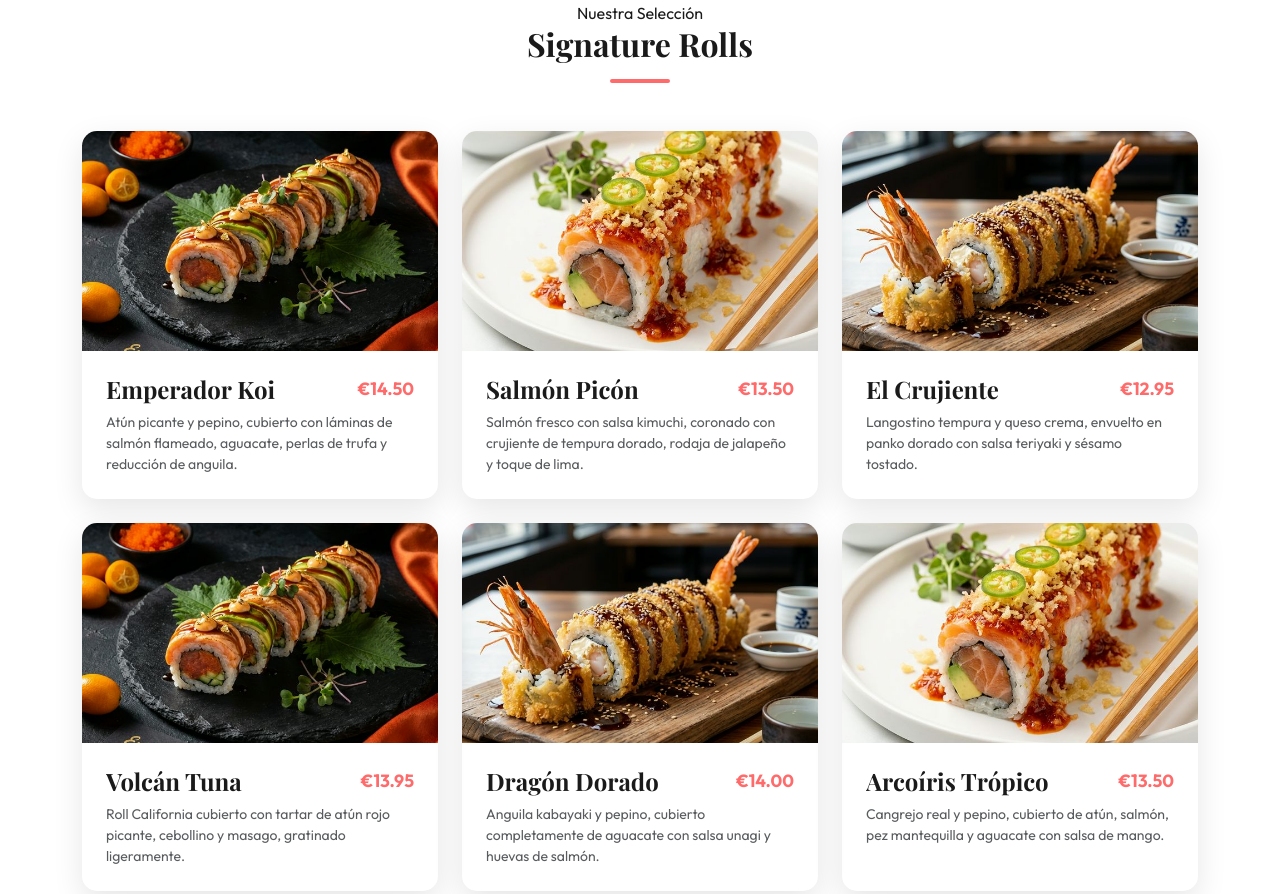
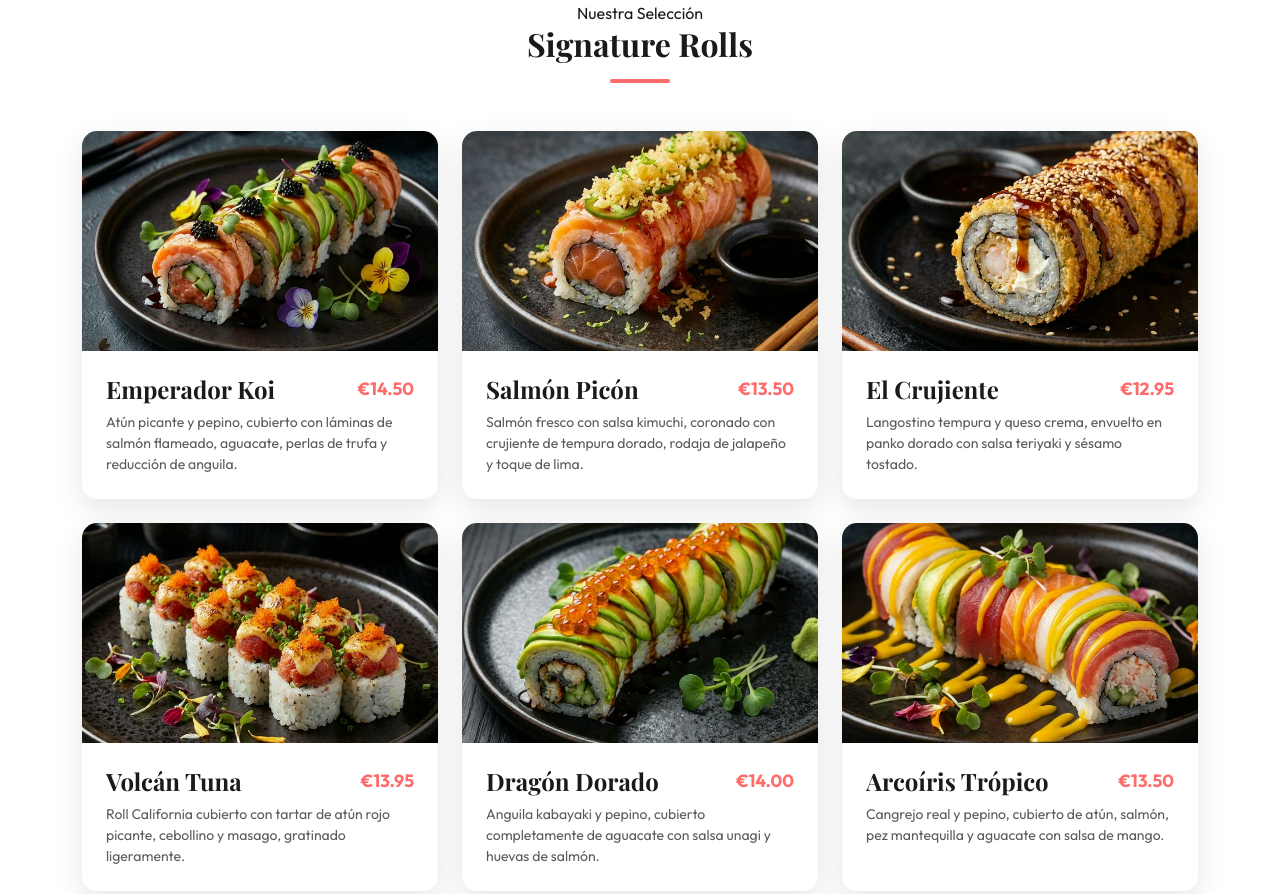
Before and after one commit to gregorylara/plantillaWeb_b5, a website: page proyectos/sushiKoi/index.html in a window 1280 px wide. Shown: the part 1634-2528 px from the top of the page. Drawn offline with nearby package versions, Linux system fonts and the light colour scheme.

Commit message:
feat: add 6 unique signature sushi roll images

```diff
--- a/proyectos/sushiKoi/data/menu.json
+++ b/proyectos/sushiKoi/data/menu.json
@@ -5,42 +5,42 @@
       "name": "Emperador Koi",
       "price": 14.50,
       "description": "Atún picante y pepino, cubierto con láminas de salmón flameado, aguacate, perlas de trufa y reducción de anguila.",
-      "image": "img/emperador_koi.png"
+      "image": "img/emperador_koi_new.png"
     },
     {
       "id": "salmon_picon",
       "name": "Salmón Picón",
       "price": 13.50,
       "description": "Salmón fresco con salsa kimuchi, coronado con crujiente de tempura dorado, rodaja de jalapeño y toque de lima.",
-      "image": "img/salmon_picon.png"
+      "image": "img/salmon_picon_new.png"
     },
     {
       "id": "el_crujiente",
       "name": "El Crujiente",
       "price": 12.95,
       "description": "Langostino tempura y queso crema, envuelto en panko dorado con salsa teriyaki y sésamo tostado.",
-      "image": "img/crujiente.png"
+      "image": "img/el_crujiente_new.png"
     },
     {
       "id": "volcan_tuna",
       "name": "Volcán Tuna",
       "price": 13.95,
       "description": "Roll California cubierto con tartar de atún rojo picante, cebollino y masago, gratinado ligeramente.",
-      "image": "img/emperador_koi.png"
+      "image": "img/volcan_tuna.png"
     },
     {
       "id": "dragon_dorado",
       "name": "Dragón Dorado",
       "price": 14.00,
       "description": "Anguila kabayaki y pepino, cubierto completamente de aguacate con salsa unagi y huevas de salmón.",
-      "image": "img/crujiente.png"
+      "image": "img/dragon_dorado.png"
     },
     {
       "id": "arcoiris_tropico",
       "name": "Arcoíris Trópico",
       "price": 13.50,
       "description": "Cangrejo real y pepino, cubierto de atún, salmón, pez mantequilla y aguacate con salsa de mango.",
-      "image": "img/salmon_picon.png"
+      "image": "img/arcoiris_tropico.png"
     }
   ],
   "classicRolls": [
--- a/proyectos/sushiKoi/index.html
+++ b/proyectos/sushiKoi/index.html
@@ -223,7 +223,7 @@
                 <a href="#" class="mx-2 text-white-50"><i class="bi bi-whatsapp"></i></a>
             </div>
             <p class="text-white-50 small mb-1">&copy; 2026 SushiKoi Catering. Todos los derechos reservados.</p>
-            <p class="small text-muted mb-0">
+            <p class="small mb-0">
                 Diseñado y desarrollado por <a href="https://gcdesignstudio.com" target="_blank" class="text-white text-decoration-none fw-bold">gcdesignstudio</a>
             </p>
         </div>
--- a/proyectos/sushiKoi/js/main.js
+++ b/proyectos/sushiKoi/js/main.js
@@ -8,43 +8,43 @@ const DEFAULT_MENU = {
       "name": "Emperador Koi",
       "price": 14.50,
       "description": "Atún picante y pepino, cubierto con láminas de salmón flameado, aguacate, perlas de trufa y reducción de anguila.",
-      "image": "img/emperador_koi.png"
+      "image": "img/emperador_koi_new.png"
     },
     {
       "id": "salmon_picon",
       "name": "Salmón Picón",
       "price": 13.50,
       "description": "Salmón fresco con salsa kimuchi, coronado con crujiente de tempura dorado, rodaja de jalapeño y toque de lima.",
-      "image": "img/salmon_picon.png"
+      "image": "img/salmon_picon_new.png"
     },
     {
       "id": "el_crujiente",
       "name": "El Crujiente",
       "price": 12.95,
       "description": "Langostino tempura y queso crema, envuelto en panko dorado con salsa teriyaki y sésamo tostado.",
-      "image": "img/crujiente.png"
+      "image": "img/el_crujiente_new.png"
     },
     {
       "id": "volcan_tuna",
       "name": "Volcán Tuna",
       "price": 13.95,
       "description": "Roll California cubierto con tartar de atún rojo picante, cebollino y masago, gratinado ligeramente.",
-      // Placeholder or generic if image unavailable
-      "image": "img/emperador_koi.png"
+      // New specific image
+      "image": "img/volcan_tuna.png"
     },
     {
       "id": "dragon_dorado",
       "name": "Dragón Dorado",
       "price": 14.00,
       "description": "Anguila kabayaki y pepino, cubierto completamente de aguacate con salsa unagi y huevas de salmón.",
-      "image": "img/crujiente.png"
+      "image": "img/dragon_dorado.png"
     },
     {
       "id": "arcoiris_tropico",
       "name": "Arcoíris Trópico",
       "price": 13.50,
       "description": "Cangrejo real y pepino, cubierto de atún, salmón, pez mantequilla y aguacate con salsa de mango.",
-      "image": "img/salmon_picon.png"
+      "image": "img/arcoiris_tropico.png"
     }
   ],
   "classicRolls": [
```
Also changed, not shown: proyectos/sushiKoi/img/arcoiris_tropico.png (added), proyectos/sushiKoi/img/dragon_dorado.png (added), proyectos/sushiKoi/img/el_crujiente_new.png (added), proyectos/sushiKoi/img/emperador_koi_new.png (added), proyectos/sushiKoi/img/salmon_picon_new.png (added), proyectos/sushiKoi/img/volcan_tuna.png (added).
